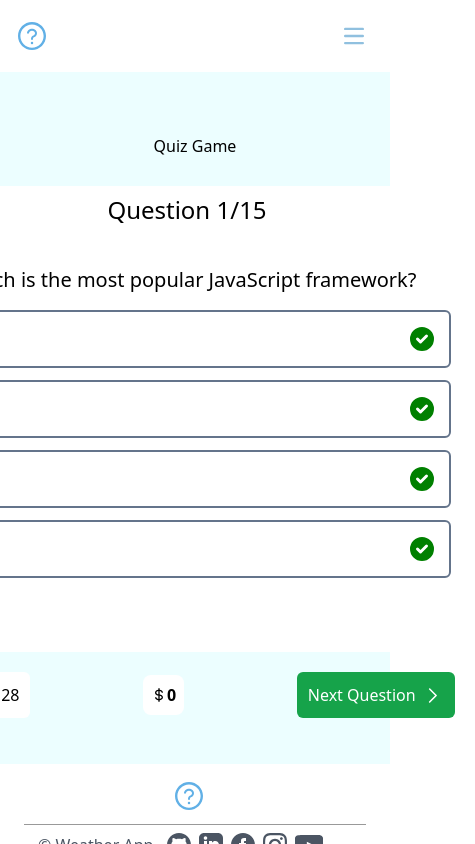
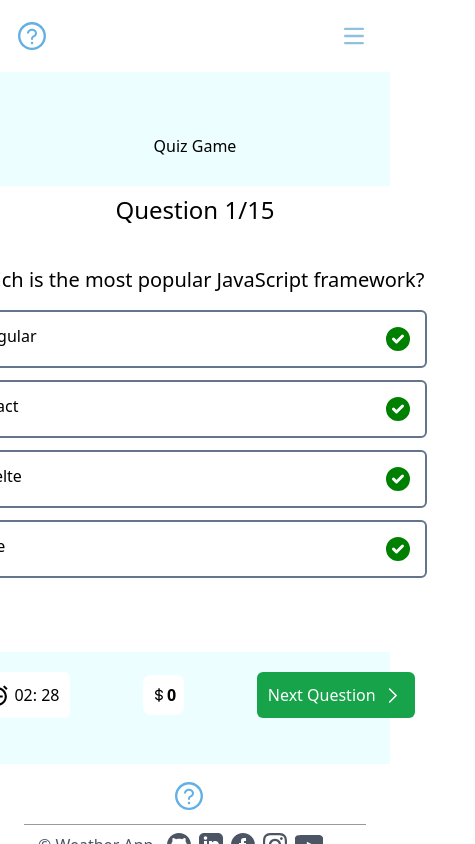
Before and after one commit to Ali-Umed/react-quiz-app, a React (Vite) app: page / in a window 390 px wide. Both pictures are taken after a click on the button "Start". Shown: the whole page, 475 px wide, since content can reach past the window. Built offline with nearby package versions, Linux system fonts and the light colour scheme; data requests are answered from the project's data file.

Commit message:
style: change to responsive  design in small design

```diff
--- a/src/components/Questions.jsx
+++ b/src/components/Questions.jsx
@@ -19,7 +19,7 @@ export default function Questions({
   return (
     <section
       className={
-        "max-w-[35rem] min-w-[35rem]  min-h-[450px] flex flex-col gap-2 justify-center items-center py-5 mt-5 px-5"
+        " max-w-[30rem] min-w-[30rem] lg:max-w-[35rem] lg:min-w-[35rem]  min-h-[450px] flex flex-col gap-2 justify-center items-center py-5 mt-5 px-5"
       }
     >
       <header>
@@ -30,7 +30,7 @@ export default function Questions({
       </header>
 
       <main
-        className={`p-2 rounded-md mt-5 max-w-[35rem] min-w-[35rem]  min-h-[450px] ${
+        className={`p-2 rounded-md mt-5 max-w-[30rem] min-w-[30rem] lg:max-w-[35rem] md:min-w-[35rem]  min-h-[450px] ${
           isDayMode ? "bg-[#fff]" : "bg-slate-800 "
         }`}
       >
--- a/src/components/QuestionsDetail.1.jsx
+++ b/src/components/QuestionsDetail.1.jsx
@@ -12,7 +12,7 @@ export default function QuestionsDetail({
 }) {
   return (
     <div
-      className={`" max-w-[33rem] min-w-[33rem] min-h-[450px]  text-center "  ${
+      className={`"max-w-[29rem] min-w-[29rem] lg:max-w-[33rem] lg:min-w-[33rem] min-h-[450px]  text-center "  ${
         isDayMode ? "text-black" : "text-white"
       }`}
     >
```
